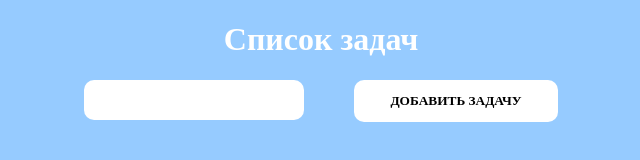
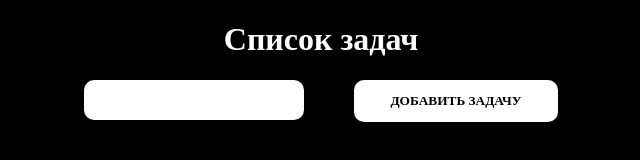
Before and after one commit to kaemxk/todo-list, a plain HTML site: page index.html in a window 1280 px wide. Shown: the whole page, without its empty margins (319-959 px from the left). Drawn offline with Linux system fonts and the light colour scheme.

Commit message:
Update style.css

```diff
--- a/style.css
+++ b/style.css
@@ -3,7 +3,7 @@ body {
 	height: 100%;
 	font-family: 'Montserrat' !important;
 	margin: 0;
-	background: #96cbff;
+	background: #000;
 	color: #fff;
 }
 
```
